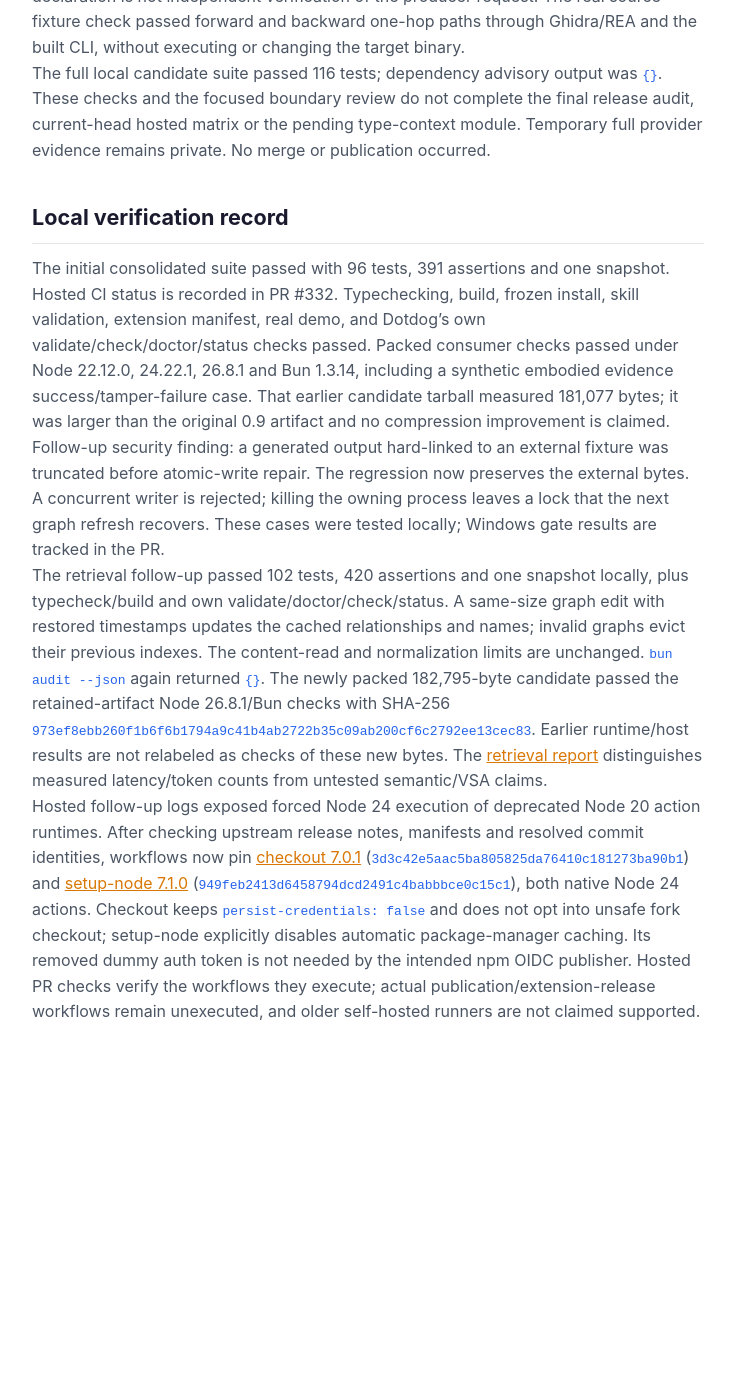
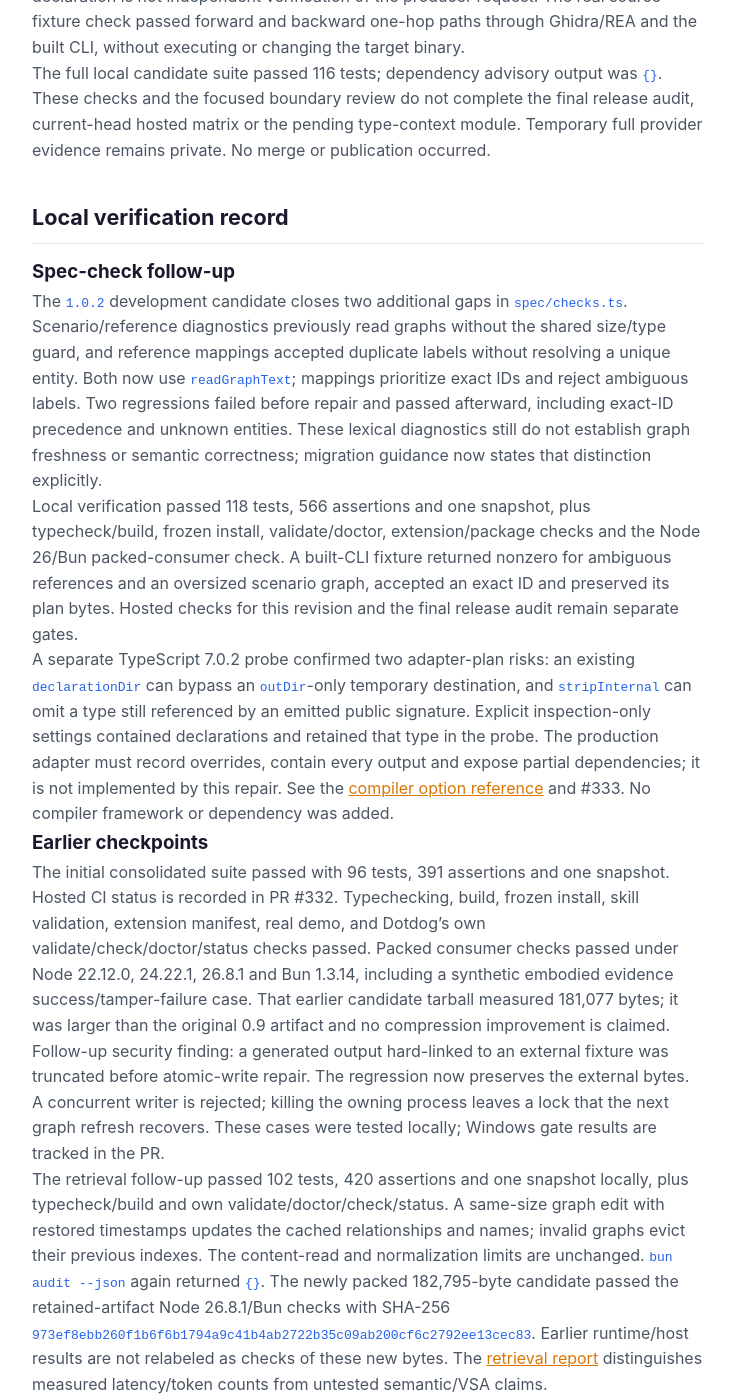
Before and after one commit to specdog/dotdog, a Jekyll site: the page built from docs/v1-security-audit.md, in a window 1280 px wide and 1400 px high, scrolled down 3576 px. Shown: the whole window, without its empty margins (272-1007 px from the left). Built offline with Jekyll 4.4.1, drawn with Linux system fonts in a browser that asks for light colours; before the commit the page ends 4641 px from its top, so only the background shows below that.

Commit message:
fix: enforce spec-check graph and identity boundaries

```diff
--- a/docs/v1-security-audit.md
+++ b/docs/v1-security-audit.md
@@ -60,6 +60,16 @@
 
 ## Local verification record
 
+### Spec-check follow-up
+
+The `1.0.2` development candidate closes two additional gaps in `spec/checks.ts`. Scenario/reference diagnostics previously read graphs without the shared size/type guard, and reference mappings accepted duplicate labels without resolving a unique entity. Both now use `readGraphText`; mappings prioritize exact IDs and reject ambiguous labels. Two regressions failed before repair and passed afterward, including exact-ID precedence and unknown entities. These lexical diagnostics still do not establish graph freshness or semantic correctness; migration guidance now states that distinction explicitly.
+
+Local verification passed 118 tests, 566 assertions and one snapshot, plus typecheck/build, frozen install, validate/doctor, extension/package checks and the Node 26/Bun packed-consumer check. A built-CLI fixture returned nonzero for ambiguous references and an oversized scenario graph, accepted an exact ID and preserved its plan bytes. Hosted checks for this revision and the final release audit remain separate gates.
+
+A separate TypeScript 7.0.2 probe confirmed two adapter-plan risks: an existing `declarationDir` can bypass an `outDir`-only temporary destination, and `stripInternal` can omit a type still referenced by an emitted public signature. Explicit inspection-only settings contained declarations and retained that type in the probe. The production adapter must record overrides, contain every output and expose partial dependencies; it is not implemented by this repair. See the [compiler option reference](https://www.typescriptlang.org/tsconfig/#stripInternal) and #333. No compiler framework or dependency was added.
+
+### Earlier checkpoints
+
 The initial consolidated suite passed with 96 tests, 391 assertions and one snapshot. Hosted CI status is recorded in PR #332. Typechecking, build, frozen install, skill validation, extension manifest, real demo, and Dotdog's own validate/check/doctor/status checks passed. Packed consumer checks passed under Node 22.12.0, 24.22.1, 26.8.1 and Bun 1.3.14, including a synthetic embodied evidence success/tamper-failure case. That earlier candidate tarball measured 181,077 bytes; it was larger than the original 0.9 artifact and no compression improvement is claimed.
 
 Follow-up security finding: a generated output hard-linked to an external fixture was truncated before atomic-write repair. The regression now preserves the external bytes. A concurrent writer is rejected; killing the owning process leaves a lock that the next graph refresh recovers. These cases were tested locally; Windows gate results are tracked in the PR.
--- a/extension.yml
+++ b/extension.yml
@@ -3,7 +3,7 @@
   "extension": {
     "id": "dotdog",
     "name": "Dotdog",
-    "version": "1.0.1",
+    "version": "1.0.2",
     "description": "Import GitHub Spec Kit artifacts into local knowledge graphs for validation, analysis, search, and MCP queries.",
     "author": "specdog",
     "repository": "https://github.com/specdog/dotdog",
--- a/packages/dotdog/package.json
+++ b/packages/dotdog/package.json
@@ -1,6 +1,6 @@
 {
   "name": "dotdog",
-  "version": "1.0.1",
+  "version": "1.0.2",
   "description": "CLI tool for structured software specifications. Validate .dog files, compile .dag graphs, query via MCP.",
   "type": "module",
   "main": "dist/cli.js",
```
Also changed, not shown: docs/spec-kit-extension.md (+1 -1 lines), docs/v1-migration.md (+1 -1 lines), docs/v1-release-plan.md (+3 -1 lines), packages/dotdog/__tests__/release-audit.test.ts (+33 -1 lines), packages/dotdog/src/spec/checks.ts (+8 -4 lines), CHANGELOG.md, packages/dotdog/CHANGELOG.md, 1 other file.
